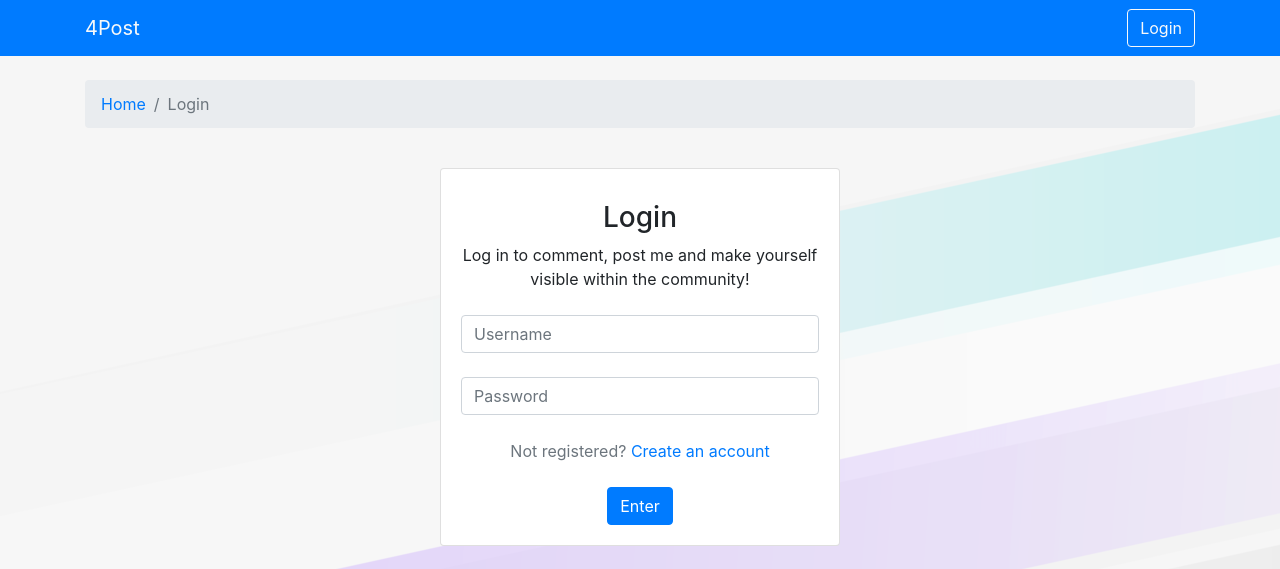
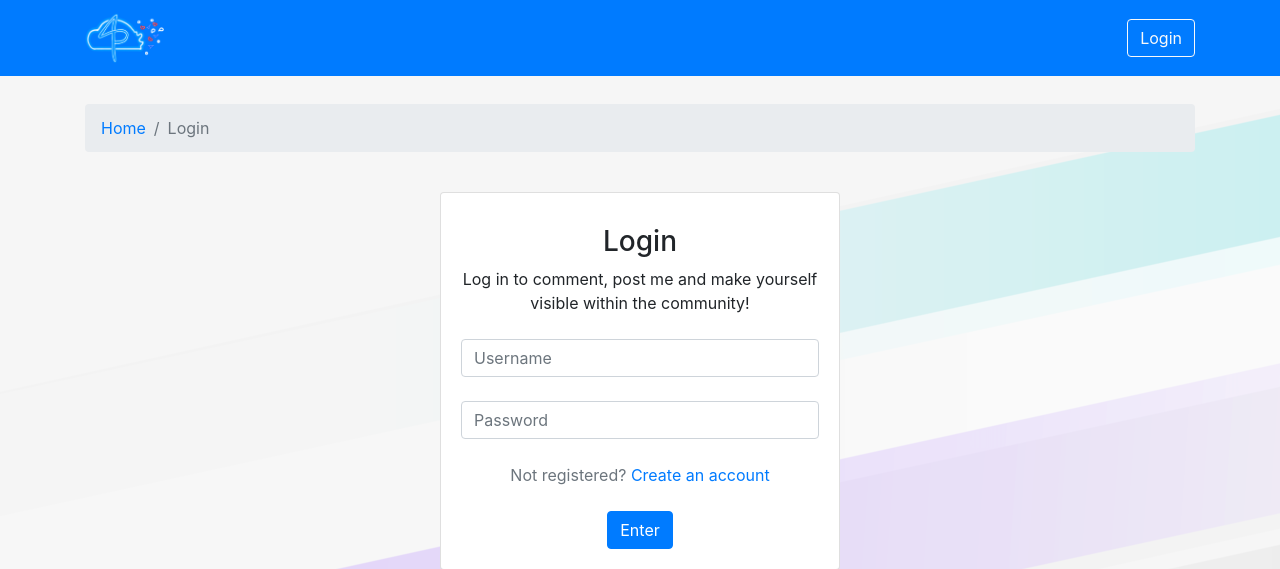
Before and after one commit to federicospataro/4Post, a Flask app: page /login in a window 1280 px wide. Shown: the top 569 px of the page. Run offline with Flask 3, Linux system fonts and the light colour scheme; some libraries are stand-ins or nearby versions.

Commit message:
added logo

```diff
--- a/web-interface/templates/base.html
+++ b/web-interface/templates/base.html
@@ -18,7 +18,7 @@
     <!-- Load icon library -->
     <link rel="stylesheet" href="https://cdnjs.cloudflare.com/ajax/libs/font-awesome/4.7.0/css/font-awesome.min.css">
 
-  <!--<link rel="shortcut icon" type="image/png" href="/static/img/favicon.ico"/>-->
+  <link rel="shortcut icon" type="image/png" href="/static/img/icon.ico"/>
 
   <style>
     table {border-collapse:collapse; table-layout:fixed;}
@@ -50,7 +50,7 @@ footer {
   <!-- Top Menu -->
   <nav class="navbar fixed-top navbar-expand-lg navbar-light bg-primary fixed-top">
     <div class="container">
-      <a href="/" class="navbar-brand text-light" style="cursor: pointer;">4Post</a>
+      <a href="/" class="navbar-brand text-light" style="cursor: pointer;"><img src="/static/img/icon.png" alt="" class="float-right" height="50" width="79"></a>
       <button class="navbar-toggler navbar-toggler-right" type="button" data-toggle="collapse" data-target="#navbarResponsive" aria-controls="navbarResponsive" aria-expanded="false" aria-label="Toggle navigation">
         <span class="navbar-toggler-icon"></span>
       </button>
@@ -74,6 +74,7 @@ footer {
     </div>
   </nav>
 
+<br>
 
     {% block content %}{% endblock %}
 
```
Also changed, not shown: web-interface/static/img/favicon.ico (deleted), web-interface/static/img/icon.ico (added), web-interface/static/img/icon.png (added).
